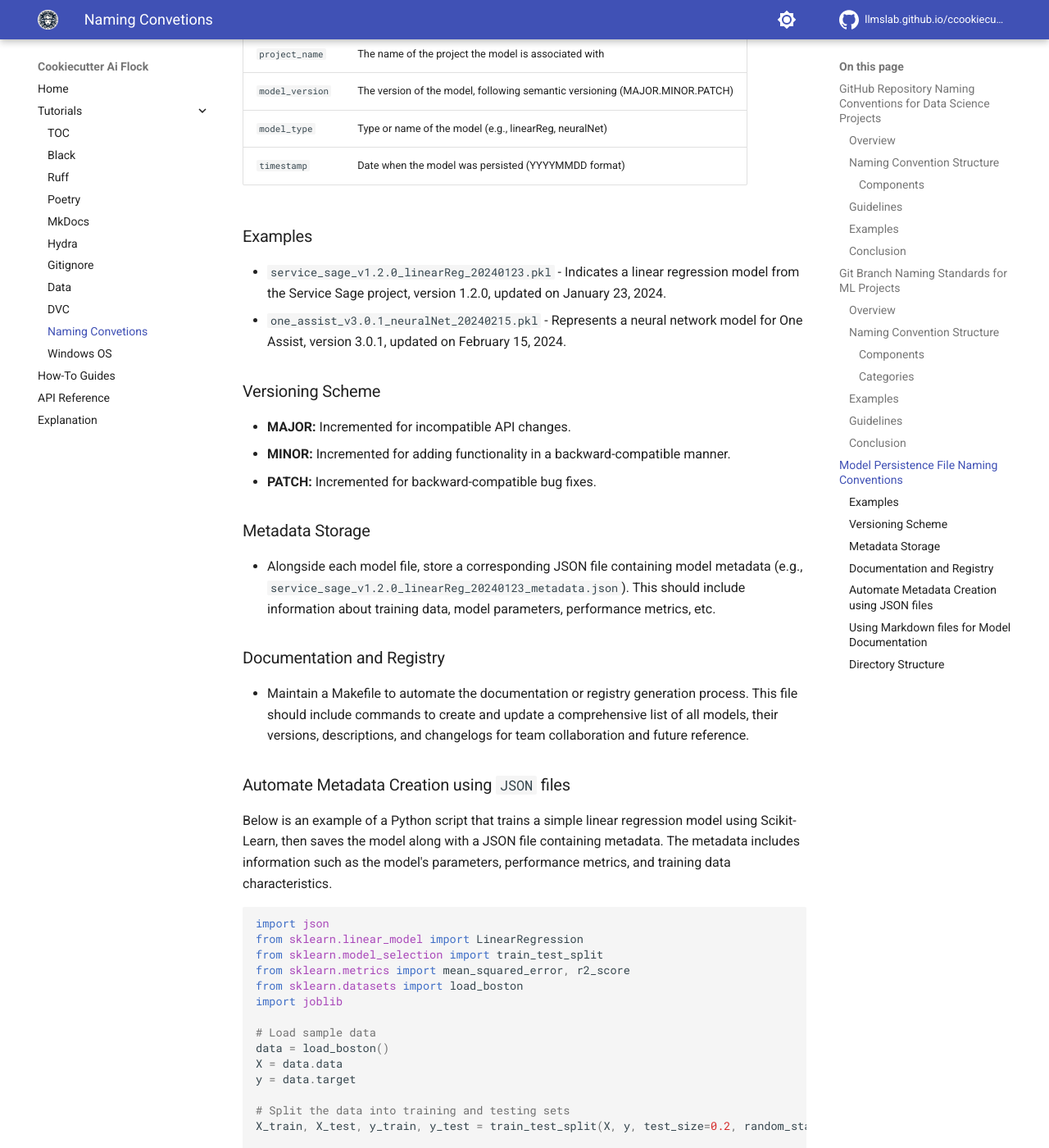
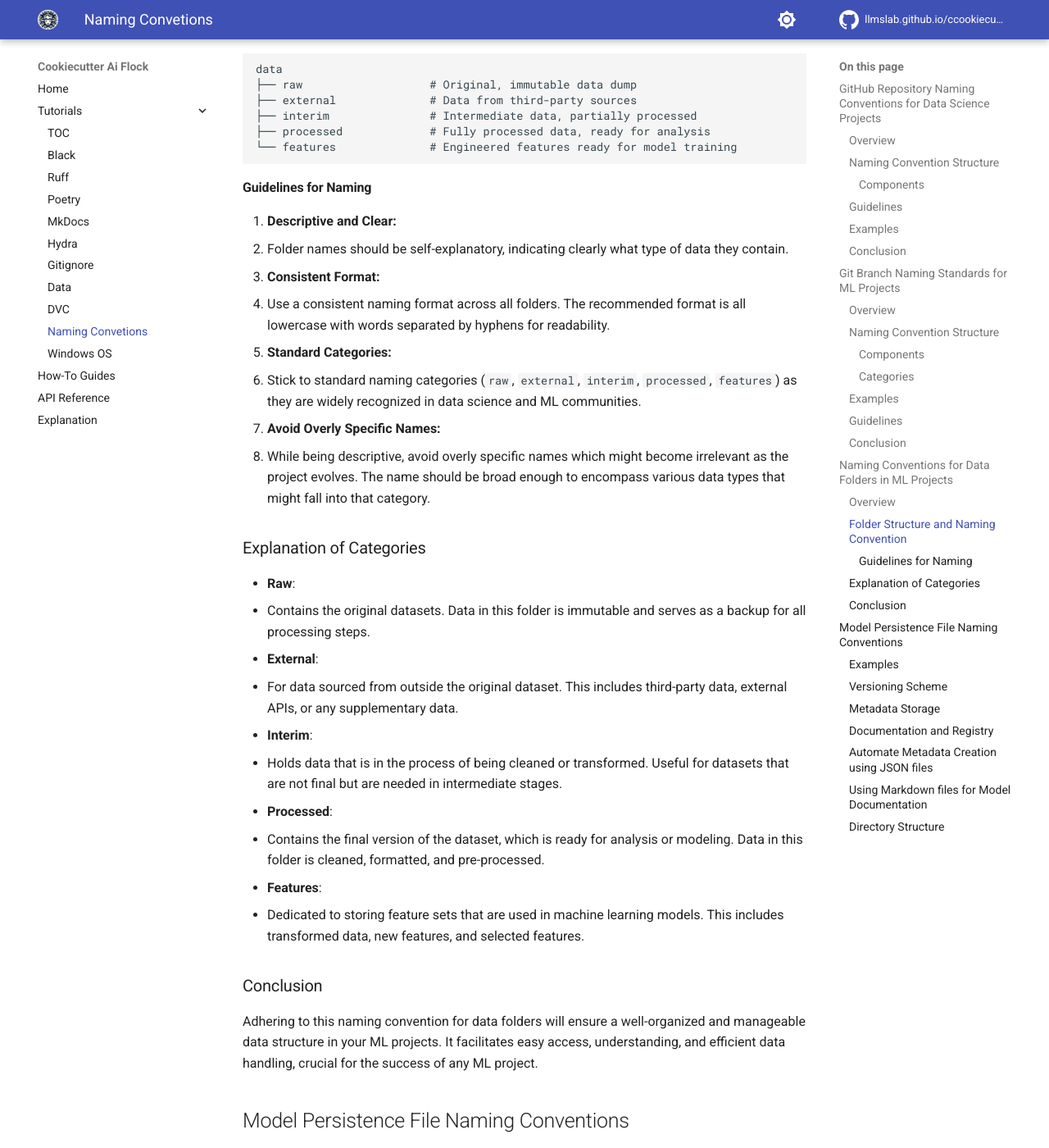
Before and after one commit to LLMsLab/cookiecutter-ai-flock, an MkDocs documentation site: the page built from docs/tutorials/naming-conventions.md, in a window 1280 px wide and 1400 px high, scrolled down 4001 px. Shown: the whole window at 82% size. Built offline with MkDocs 1.6.1 and Material for MkDocs 9.7.7, drawn with Linux system fonts in a browser that asks for light colours; comment, search, counter and statistics services are not loaded; some of the changed text lies outside the part shown.

Commit message:
Add Data Folder Naming Conventions to ML Project Guide
This commit introduces a new section in our ML project guide, focusing on the naming conventions for data folders. The section is designed to standardize the organization and management of data within our machine learning projects, ensuring clarity and ease of access across all stages of data processing.

Key Additions:
- Established a clear and structured data folder hierarchy: `raw`, `external`, `interim`, `processed`, and `features`.
- Provided detailed naming guidelines to maintain consistency and clarity in folder names.
- Each data folder category is clearly defined to ensure correct usage and organization of diverse data sets.
- Emphasized on the importance of standardization in folder naming for enhanced collaboration and efficiency.

This update aims to streamline our data management practices, making our ML projects more organized and accessible for all team members.

````diff
--- a/docs/tutorials/naming-conventions.md
+++ b/docs/tutorials/naming-conventions.md
@@ -155,6 +155,85 @@ Following these branch naming standards will ensure that our ML project
 repositories remain well-organized and accessible. It aids team members
 in quickly understanding the purpose of each branch and facilitates
 efficient collaboration and project management.
+
+## Naming Conventions for Data Folders in ML Projects
+
+### Overview
+
+In Machine Learning (ML) projects, organizing and managing data
+efficiently is crucial. Adopting a clear and consistent naming
+convention for data folders not only facilitates better data management
+but also enhances collaboration and project understanding. Below are
+guidelines for naming data folders in ML projects.
+
+### Folder Structure and Naming Convention
+
+The data folder structure should be organized into distinct categories,
+each serving a specific purpose in the data processing pipeline. Here’s
+the recommended structure:
+
+```text
+data
+├── raw                   # Original, immutable data dump
+├── external              # Data from third-party sources
+├── interim               # Intermediate data, partially processed
+├── processed             # Fully processed data, ready for analysis
+└── features              # Engineered features ready for model training
+```
+
+#### Guidelines for Naming
+
+1. **Descriptive and Clear:**
+   - Folder names should be self-explanatory, indicating clearly what
+     type of data they contain.
+
+2. **Consistent Format:**
+   - Use a consistent naming format across all folders. The recommended
+     format is all lowercase with words separated by hyphens for
+     readability.
+
+3. **Standard Categories:**
+   - Stick to standard naming categories (`raw`, `external`, `interim`,
+     `processed`, `features`) as they are widely recognized in data
+     science and ML communities.
+
+4. **Avoid Overly Specific Names:**
+   - While being descriptive, avoid overly specific names which might
+     become irrelevant as the project evolves. The name should be broad
+     enough to encompass various data types that might fall into that
+     category.
+
+### Explanation of Categories
+
+- **Raw**:
+   - Contains the original datasets. Data in this folder is immutable
+     and serves as a backup for all processing steps.
+
+- **External**:
+   - For data sourced from outside the original dataset. This includes
+     third-party data, external APIs, or any supplementary data.
+
+- **Interim**:
+   - Holds data that is in the process of being cleaned or transformed.
+     Useful for datasets that are not final but are needed in
+     intermediate stages.
+
+- **Processed**:
+   - Contains the final version of the dataset, which is ready for
+     analysis or modeling. Data in this folder is cleaned, formatted,
+     and pre-processed.
+
+- **Features**:
+   - Dedicated to storing feature sets that are used in machine learning
+     models. This includes transformed data, new features, and selected
+     features.
+
+### Conclusion
+
+Adhering to this naming convention for data folders will ensure a
+well-organized and manageable data structure in your ML projects. It
+facilitates easy access, understanding, and efficient data handling,
+crucial for the success of any ML project.
 
 ## Model Persistence File Naming Conventions
 
````
